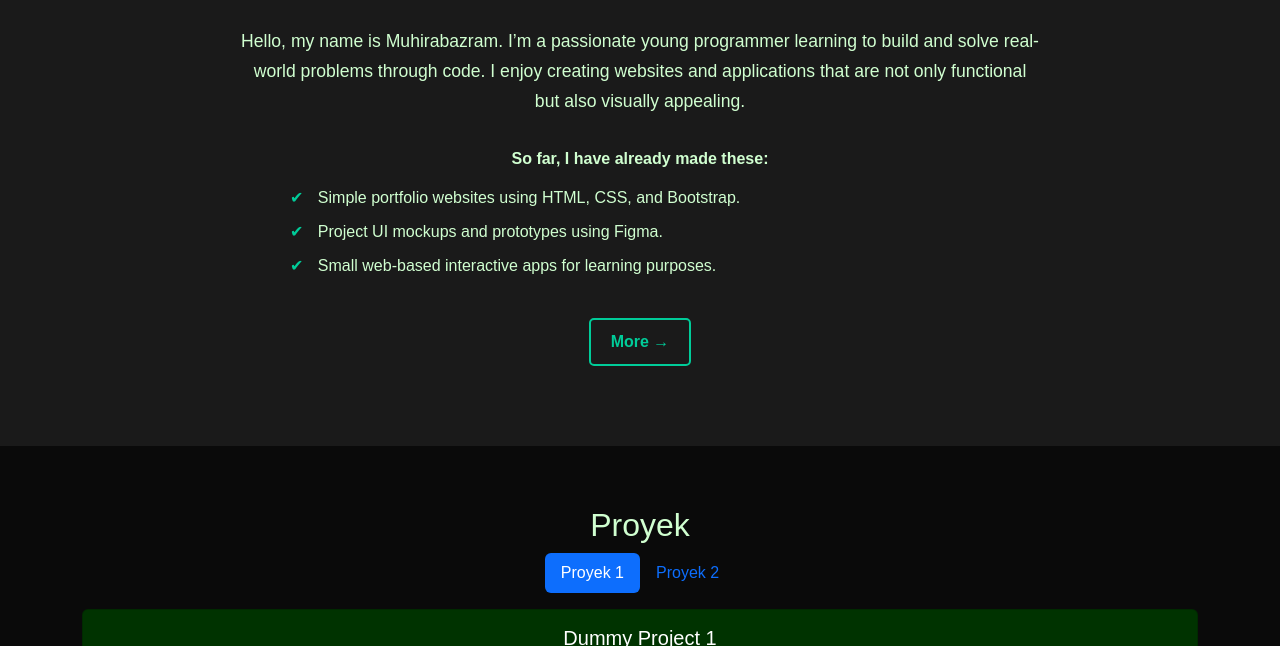
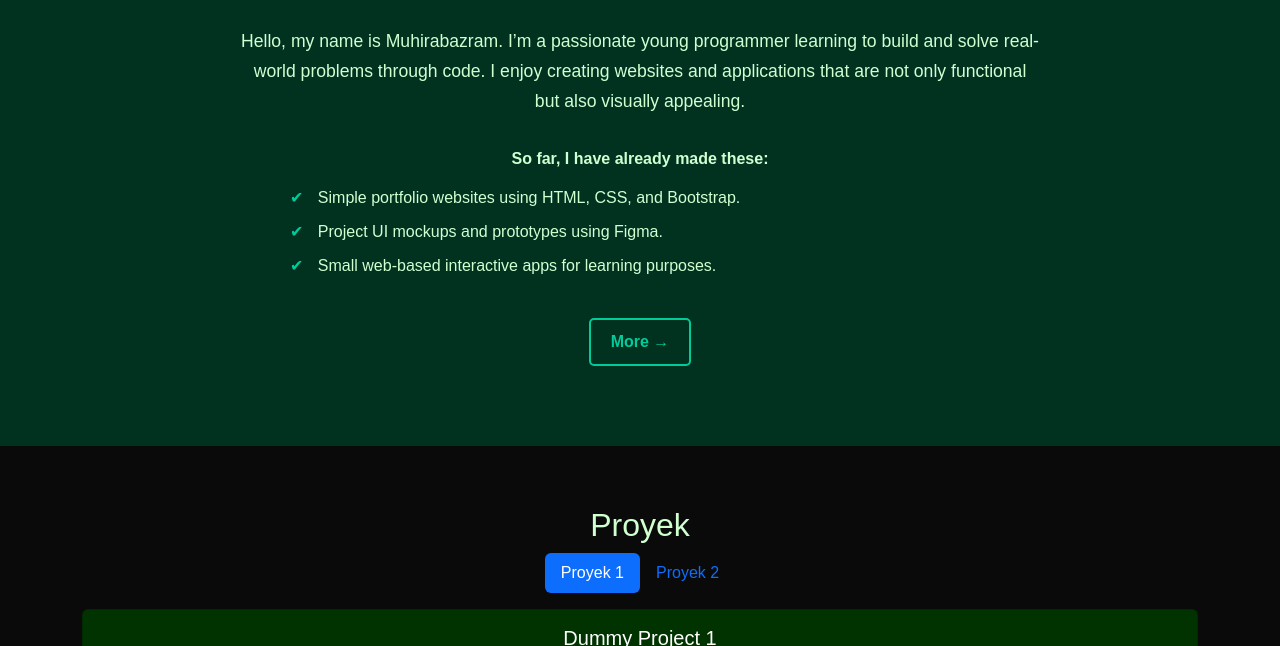
Before and after one commit to Muhirabazram/MyPortfolio, a plain HTML site: page index.html in a window 1280 px wide. Shown: the part 694-1340 px from the top of the page. Drawn offline with nearby package versions, Linux system fonts and the light colour scheme.

Commit message:
style.css

```diff
--- a/style.css
+++ b/style.css
@@ -94,7 +94,7 @@ section {
 
 .about-section {
   padding: 80px 20px;
-  background-color: #1a1a1a;
+  background-color: #013220;
   color: #d0ffd0;
 }
 
```
